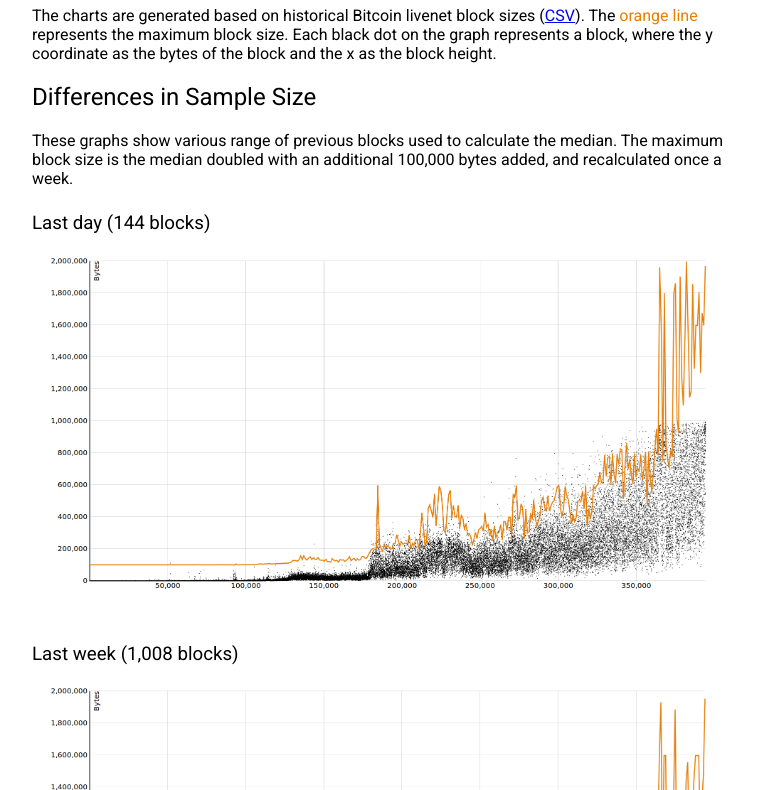
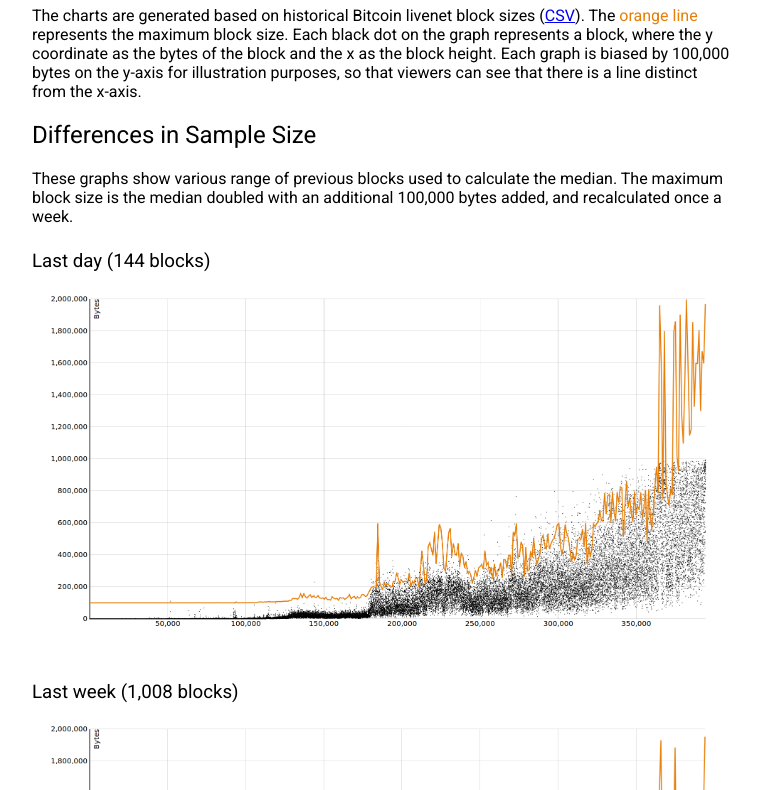
Before and after one commit to isabella232/blockchain-data, a plain HTML site: page index.html in a window 1280 px wide. Shown: the part 75-865 px from the top of the page, without its empty margins (258-1018 px from the left). Drawn offline with Linux system fonts and the light colour scheme.

Commit message:
Added note about 100K biasing.

```diff
--- a/index.html
+++ b/index.html
@@ -42,7 +42,8 @@ ul li {
 <div class="page">
 <h1>Adaptive Block Size Limit Comparisons</h1>
 
-<p>The charts are generated based on historical Bitcoin livenet block sizes (<a href="static/blocksizes.csv">CSV</a>). The <span class="legend-max">orange line</span> represents the maximum block size. Each black dot on the graph represents a block, where the y coordinate as the bytes of the block and the x as the block height.</p>
+<p>The charts are generated based on historical Bitcoin livenet block sizes (<a href="static/blocksizes.csv">CSV</a>). The <span class="legend-max">orange line</span> represents the maximum block size. Each black dot on the graph represents a block, where the y coordinate as the bytes of the block and the x as the block height. Each graph is biased by 100,000 bytes on the y-axis for illustration purposes, so that viewers can see that there is a line distinct from the x-axis.</p>
+
 
 <h2 id="range">Differences in Sample Size</h2>
 
```
